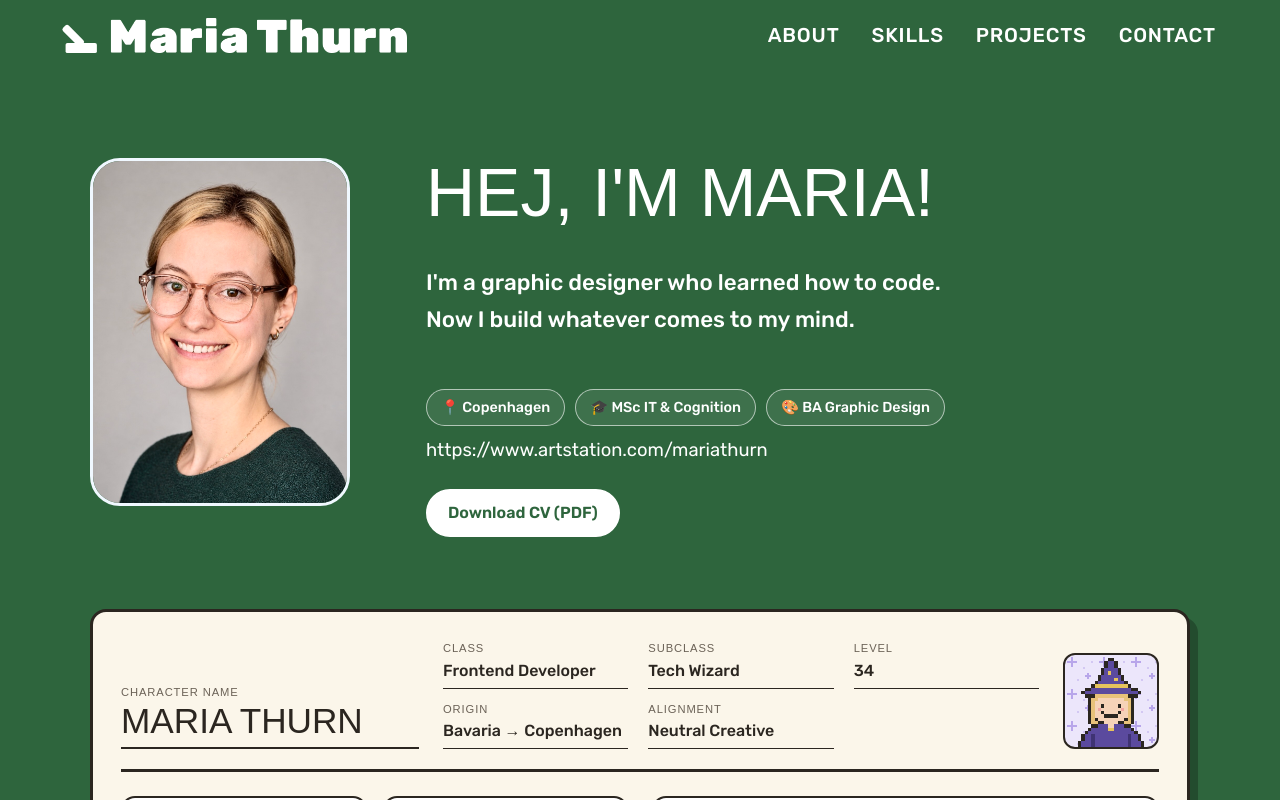
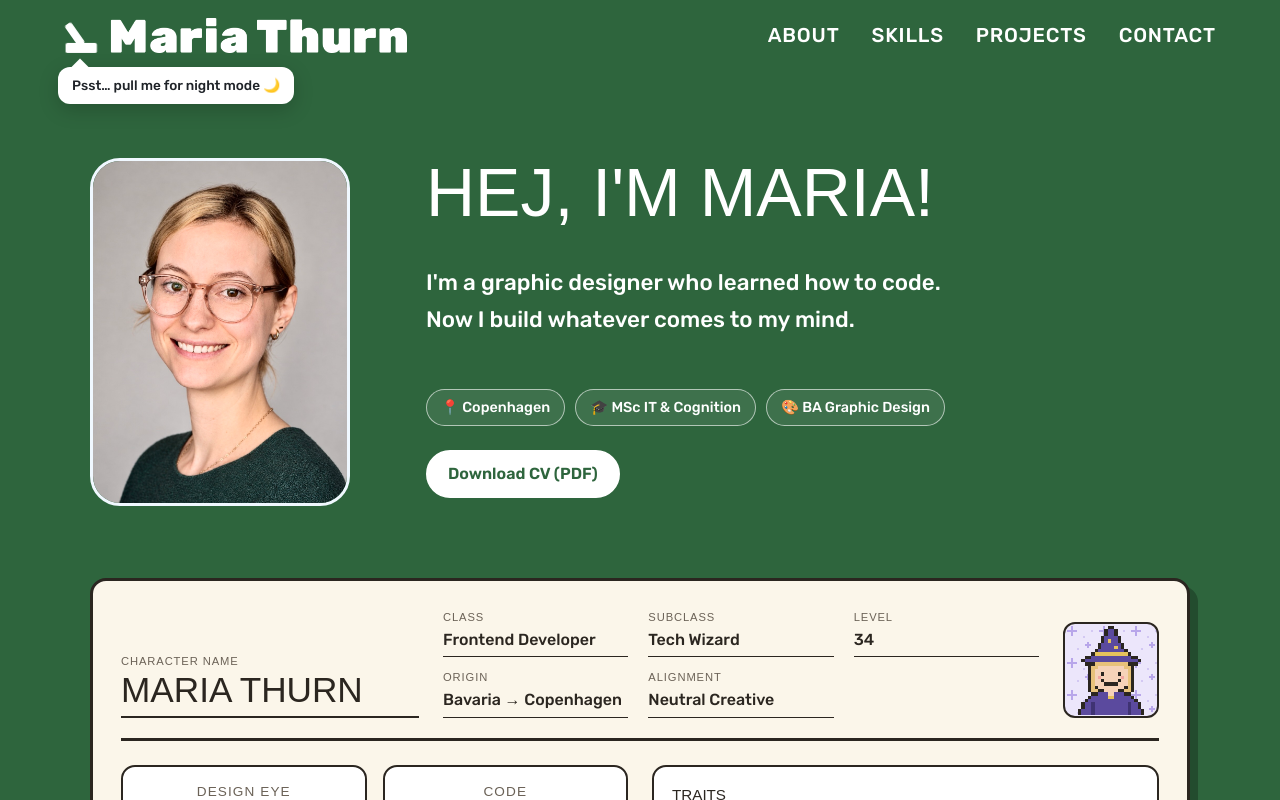
Before and after one commit to mariathurn/portfolio-website, a React (Vite) app: page / in a window 1280 px wide. Shown: the top 800 px of the page. Built offline with nearby package versions, Linux system fonts and the light colour scheme; a web font is replaced by a local one.

Commit message:
Hint at the dark-mode lever after the banner intro on first visit
Co-Authored-By: Claude Opus 5.5 <noreply@anthropic.com>

```diff
--- a/src/components/About.tsx
+++ b/src/components/About.tsx
@@ -4,6 +4,7 @@ import welcomeBanner from '../assets/welcome-banner.png'
 import profilePicture from '../assets/profile-picture.jpeg'
 import cv from '../assets/CV.pdf'
 import NyanCat from './NyanCat';
+import { BANNER_DONE_EVENT } from '../events';
 import CharacterSheet from './CharacterSheet';
 
 // Banner intro: fade in, cat flies through and wipes it away, then the space collapses.
@@ -18,6 +19,11 @@ const prefersReducedMotion = () =>
 
 function About() {
   const [phase, setPhase] = useState<BannerPhase>(() => (prefersReducedMotion() ? 'gone' : 'intro'));
+
+  // Tell the dark-mode lever that the intro is over, so it can show its hint
+  useEffect(() => {
+    if (phase === 'gone') window.dispatchEvent(new Event(BANNER_DONE_EVENT));
+  }, [phase]);
 
   useEffect(() => {
     if (prefersReducedMotion()) return;
@@ -65,8 +71,8 @@ function About() {
 
           <ul className="about-facts" aria-label="Quick facts">
             <li><span aria-hidden="true">📍</span> Copenhagen</li>
-            <li><span aria-hidden="true">🎓</span> MSc IT &amp; Cognition</li>
-            <li><span aria-hidden="true">🎨</span> BA Graphic Design</li>            https://www.artstation.com/mariathurn
+            <li><span aria-hidden="true">🎓</span> MSc IT &amp; Cognition</li> {/*https://www.ku.dk/studies/masters/it-and-cognition*/}
+            <li><span aria-hidden="true">🎨</span> BA Graphic Design</li>          {/*   https://www.artstation.com/mariathurn */}
           </ul>
 
           <a className="button button-primary cv-button" href={cv} target="_blank" rel="noopener noreferrer">
--- a/src/components/ThemeLever.tsx
+++ b/src/components/ThemeLever.tsx
@@ -1,6 +1,26 @@
 import { useEffect, useState } from 'react';
+import { BANNER_DONE_EVENT } from '../events';
 
 type Theme = 'light' | 'dark';
+
+const HINT_SEEN_KEY = 'lever-hint-seen';
+const HINT_MS = 6000;
+
+const readStorage = (key: string) => {
+    try {
+        return localStorage.getItem(key);
+    } catch {
+        return null;
+    }
+};
+
+const writeStorage = (key: string, value: string) => {
+    try {
+        localStorage.setItem(key, value);
+    } catch {
+        // Storage can be blocked (private mode) – the value then just isn't remembered
+    }
+};
 
 // index.html sets data-theme before React loads, so there is no flash of the wrong theme
 const getInitialTheme = (): Theme =>
@@ -8,22 +28,44 @@ const getInitialTheme = (): Theme =>
 
 function ThemeLever() {
     const [theme, setTheme] = useState<Theme>(getInitialTheme);
+    const [showHint, setShowHint] = useState(false);
     const isDark = theme === 'dark';
 
     useEffect(() => {
         document.documentElement.dataset.theme = theme;
-        try {
-            localStorage.setItem('theme', theme);
-        } catch {
-            // Storage can be blocked (private mode) – the theme then just isn't remembered
-        }
+        writeStorage('theme', theme);
     }, [theme]);
 
+    // After the banner intro, wiggle once and show a hint – only on a visitor's first visit
+    useEffect(() => {
+        let hideTimer: ReturnType<typeof setTimeout>;
+
+        const onBannerDone = () => {
+            // Skip if already seen, or if the visitor already found night mode
+            if (readStorage(HINT_SEEN_KEY) || document.documentElement.dataset.theme === 'dark') return;
+            writeStorage(HINT_SEEN_KEY, 'true');
+            setShowHint(true);
+            hideTimer = setTimeout(() => setShowHint(false), HINT_MS);
+        };
+
+        window.addEventListener(BANNER_DONE_EVENT, onBannerDone);
+        return () => {
+            window.removeEventListener(BANNER_DONE_EVENT, onBannerDone);
+            clearTimeout(hideTimer);
+        };
+    }, []);
+
+    const toggleTheme = () => {
+        setTheme(isDark ? 'light' : 'dark');
+        setShowHint(false);
+    };
+
     return (
+        <div className="theme-lever-wrap">
             <button
                 type="button"
-            className={`theme-lever ${isDark ? 'is-dark' : ''}`}
-            onClick={() => setTheme(isDark ? 'light' : 'dark')}
+                className={`theme-lever ${isDark ? 'is-dark' : ''} ${showHint ? 'is-hinting' : ''}`}
+                onClick={toggleTheme}
                 aria-label={isDark ? 'Switch to light mode' : 'Switch to dark mode'}
                 aria-pressed={isDark}
             >
@@ -36,6 +78,12 @@ function ThemeLever() {
                     <rect x="6" y="94" width="118" height="38" rx="7" />
                 </svg>
             </button>
+            {showHint && (
+                <p className="theme-lever-hint" role="status">
+                    Psst… pull me for night mode <span aria-hidden="true">🌙</span>
+                </p>
+            )}
+        </div>
     );
 }
 
--- /dev/null
+++ b/src/events.ts
@@ -0,0 +1,2 @@
+// Fired by About once the welcome banner animation has finished.
+export const BANNER_DONE_EVENT = 'banner-done';
--- a/src/styles/Navbar.css
+++ b/src/styles/Navbar.css
@@ -81,6 +81,79 @@
 
 .theme-lever.is-dark:hover .theme-lever-handle {
   transform: rotate(35deg);
+}
+
+/* First-visit hint after the banner intro (see ThemeLever.tsx) */
+.theme-lever-wrap {
+  position: relative;
+}
+
+.theme-lever.is-hinting .theme-lever-handle {
+  animation: lever-wiggle 0.6s ease-in-out 2;
+}
+
+@keyframes lever-wiggle {
+  0%,
+  100% {
+    transform: rotate(-45deg);
+  }
+
+  50% {
+    transform: rotate(-15deg);
+  }
+}
+
+.theme-lever-hint {
+  position: absolute;
+  top: calc(100% + 14px);
+  left: -6px;
+  padding: 8px 14px;
+  border-radius: 12px;
+  background-color: var(--color-white);
+  color: var(--color-text);
+  box-shadow: var(--shadow-card);
+  font-size: 0.85rem;
+  font-weight: 500;
+  letter-spacing: 0;
+  text-transform: none;
+  white-space: nowrap;
+  pointer-events: none;
+  animation: hint-in-out 6s ease both;
+}
+
+/* Little arrow pointing up at the lever */
+.theme-lever-hint::before {
+  content: '';
+  position: absolute;
+  top: -6px;
+  left: 16px;
+  width: 12px;
+  height: 12px;
+  background-color: inherit;
+  transform: rotate(45deg);
+}
+
+@keyframes hint-in-out {
+  0% {
+    opacity: 0;
+    transform: translateY(-6px);
+  }
+
+  6%,
+  90% {
+    opacity: 1;
+    transform: none;
+  }
+
+  100% {
+    opacity: 0;
+  }
+}
+
+@media (prefers-reduced-motion: reduce) {
+  .theme-lever.is-hinting .theme-lever-handle {
+    animation: none;
+  }
 }
 
 
```
Lines whose indentation alone changed are shown as unchanged.
